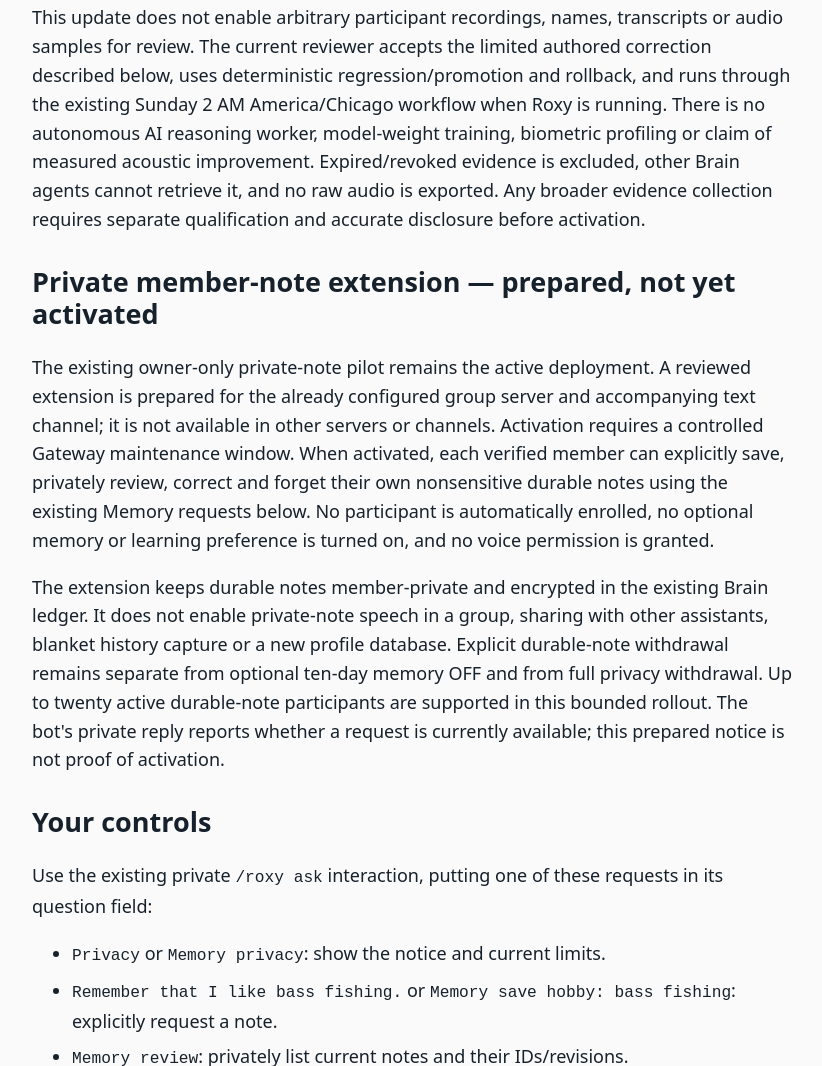
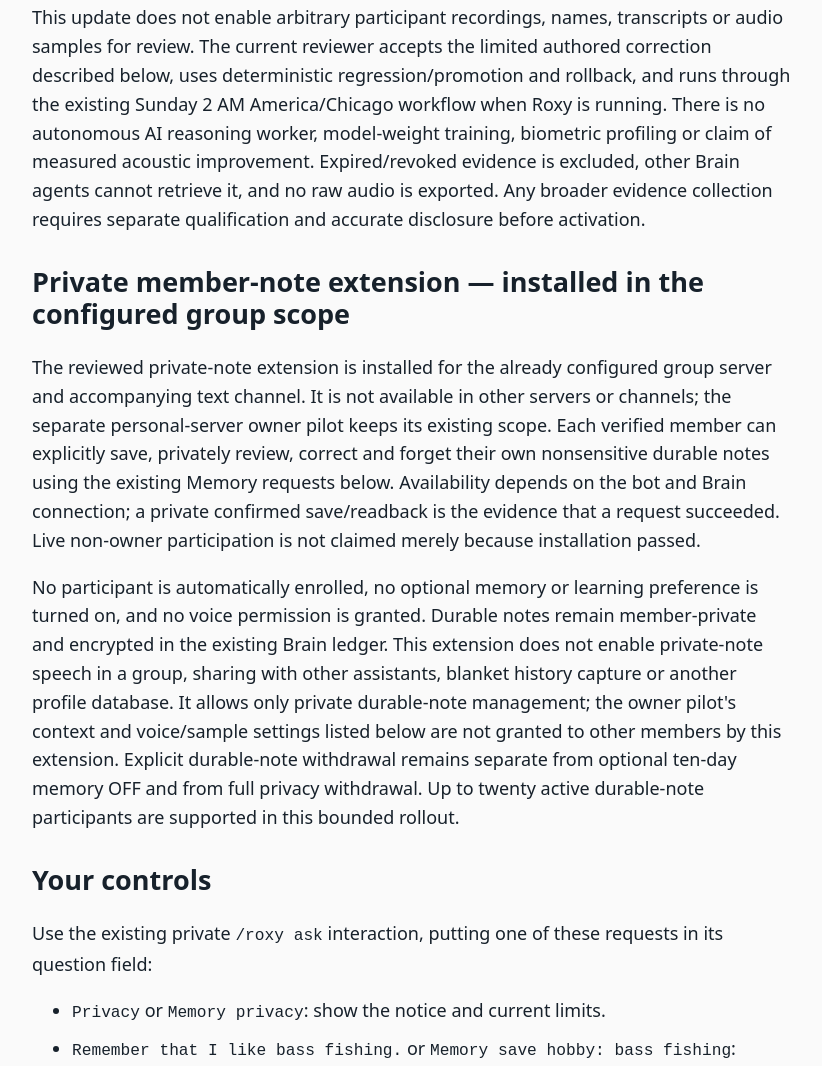
Before and after one commit to jclouse92jc/roxy-privacy, a plain HTML site: page index.html in a window 1280 px wide. Shown: the part 2753-3819 px from the top of the page, without its empty margins (228-1050 px from the left). Drawn offline with Linux system fonts and the light colour scheme.

Commit message:
Disclose installed scoped private member notes without claiming live participant acceptance

```diff
--- a/index.html
+++ b/index.html
@@ -21,9 +21,9 @@
 <p>Memory ON permits explicitly selected, scoped ten-day notes and bounded relevant recall; it does not start a blanket transcript archive. The configured group feature uses channel-shared selections audible to that channel's audience, and the original deadline is never extended by retrieval. Memory OFF stops optional saves/recall and deletes active optional selections in that configured server scope; explicit durable notes keep their own deletion controls. Private notes do not become group jokes. Existing verified explicit continuity choices may remain effective, but unrelated records do not establish an opt-in. The separate owner personal-server pilot retains its existing private controls and boundaries.</p>
 <p>Learning ON establishes a persistent optional preference for the currently qualified authored-correction review, independently of memory and ordinary listening. Each encrypted correction and rule keeps its original maximum 24-hour deadline; renewing an authority check does not extend old evidence. Learning OFF stops optional collection/use and invalidates pending cases and active rules. If persistent withdrawal cannot be confirmed, Roxy reports that distinction and keeps the local review stopped. Legacy Recognition consent remains a finite 24-hour grant and is not converted into permanent permission. Normal transient error signals do not become a stored participant transcript.</p>
 <p>This update does not enable arbitrary participant recordings, names, transcripts or audio samples for review. The current reviewer accepts the limited authored correction described below, uses deterministic regression/promotion and rollback, and runs through the existing Sunday 2 AM America/Chicago workflow when Roxy is running. There is no autonomous AI reasoning worker, model-weight training, biometric profiling or claim of measured acoustic improvement. Expired/revoked evidence is excluded, other Brain agents cannot retrieve it, and no raw audio is exported. Any broader evidence collection requires separate qualification and accurate disclosure before activation.</p>
-<h2>Private member-note extension — prepared, not yet activated</h2>
-<p>The existing owner-only private-note pilot remains the active deployment. A reviewed extension is prepared for the already configured group server and accompanying text channel; it is not available in other servers or channels. Activation requires a controlled Gateway maintenance window. When activated, each verified member can explicitly save, privately review, correct and forget their own nonsensitive durable notes using the existing Memory requests below. No participant is automatically enrolled, no optional memory or learning preference is turned on, and no voice permission is granted.</p>
-<p>The extension keeps durable notes member-private and encrypted in the existing Brain ledger. It does not enable private-note speech in a group, sharing with other assistants, blanket history capture or a new profile database. Explicit durable-note withdrawal remains separate from optional ten-day memory OFF and from full privacy withdrawal. Up to twenty active durable-note participants are supported in this bounded rollout. The bot's private reply reports whether a request is currently available; this prepared notice is not proof of activation.</p>
+<h2>Private member-note extension — installed in the configured group scope</h2>
+<p>The reviewed private-note extension is installed for the already configured group server and accompanying text channel. It is not available in other servers or channels; the separate personal-server owner pilot keeps its existing scope. Each verified member can explicitly save, privately review, correct and forget their own nonsensitive durable notes using the existing Memory requests below. Availability depends on the bot and Brain connection; a private confirmed save/readback is the evidence that a request succeeded. Live non-owner participation is not claimed merely because installation passed.</p>
+<p>No participant is automatically enrolled, no optional memory or learning preference is turned on, and no voice permission is granted. Durable notes remain member-private and encrypted in the existing Brain ledger. This extension does not enable private-note speech in a group, sharing with other assistants, blanket history capture or another profile database. It allows only private durable-note management; the owner pilot's context and voice/sample settings listed below are not granted to other members by this extension. Explicit durable-note withdrawal remains separate from optional ten-day memory OFF and from full privacy withdrawal. Up to twenty active durable-note participants are supported in this bounded rollout.</p>
 <h2>Your controls</h2>
 <p>Use the existing private <code>/roxy ask</code> interaction, putting one of these requests in its question field:</p>
 <ul>
```
